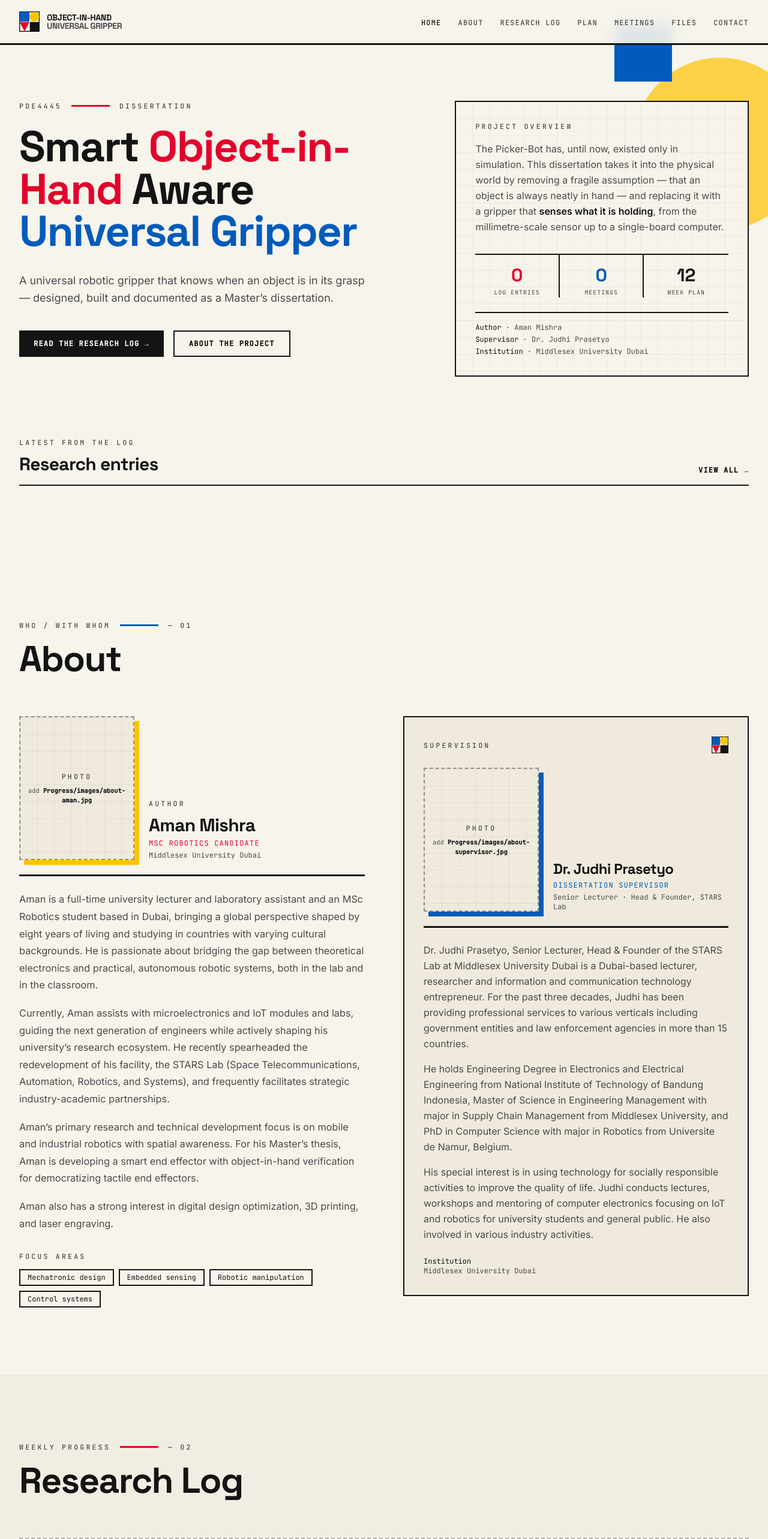
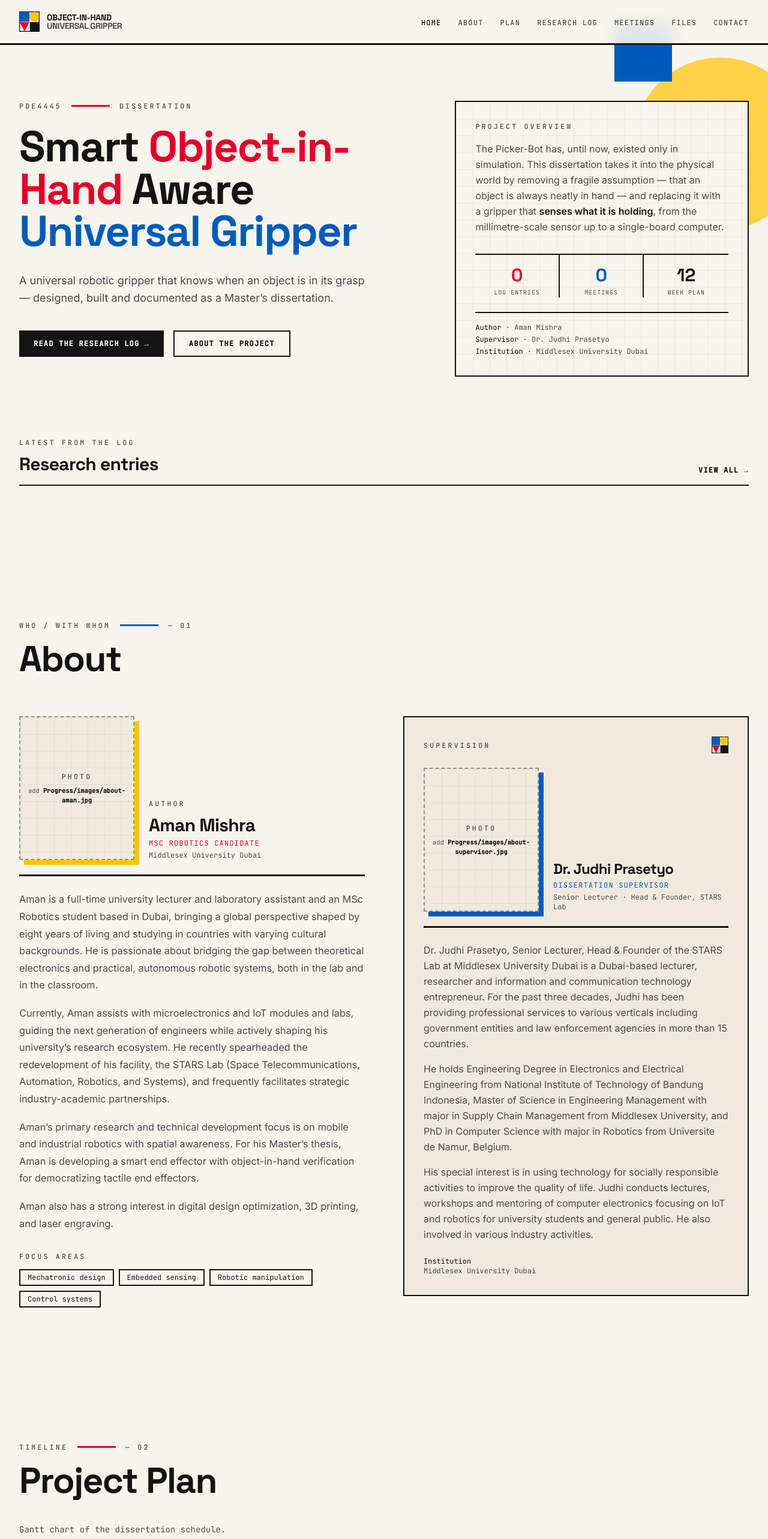
Before and after one commit to MrRox1337/gripsense-website, a Vue app in the folder website/: page / in a window 1280 px wide. Shown: the top 2566 px of the page at 60% size. Built offline with nearby package versions, Linux system fonts and the light colour scheme.

Commit message:
Update site.js
- Moved Gantt chart before Research Logs

```diff
--- a/website/src/App.vue
+++ b/website/src/App.vue
@@ -14,8 +14,8 @@ import ContactSection from './components/ContactSection.vue'
   <main>
     <HeroSection />
     <AboutSection />
+    <PlanSection />
     <BlogSection />
-    <PlanSection />
     <MeetingsSection />
     <FilesSection />
   </main>
--- a/website/src/components/BlogSection.vue
+++ b/website/src/components/BlogSection.vue
@@ -30,7 +30,7 @@ onBeforeUnmount(() => window.removeEventListener('hashchange', expandFromHash))
   <section id="blog" class="bg-paper-2/60">
     <div class="mx-auto max-w-7xl px-5 py-20 sm:px-8 md:py-28">
       <SectionHeader
-        index="02"
+        index="03"
         kicker="Weekly progress"
         title="Research Log"
         accent="red"
--- a/website/src/components/PlanSection.vue
+++ b/website/src/components/PlanSection.vue
@@ -7,7 +7,7 @@ import { projectPlan } from '../data/site.js'
 
 <template>
   <section id="plan" class="mx-auto max-w-7xl px-5 py-20 sm:px-8 md:py-28">
-    <SectionHeader index="03" kicker="Timeline" title="Project Plan" accent="red" />
+    <SectionHeader index="02" kicker="Timeline" title="Project Plan" accent="red" />
 
     <p class="-mt-6 mb-4 max-w-2xl font-mono text-sm text-ink-soft">
       Gantt chart of the dissertation schedule.
--- a/website/src/data/site.js
+++ b/website/src/data/site.js
@@ -100,8 +100,8 @@ export const contact = [
 export const navLinks = [
   { id: "home", label: "Home" },
   { id: "about", label: "About" },
+  { id: "plan", label: "Plan" },
   { id: "blog", label: "Research Log" },
-  { id: "plan", label: "Plan" },
   { id: "meetings", label: "Meetings" },
   { id: "files", label: "Files" },
   { id: "contact", label: "Contact" },
```
